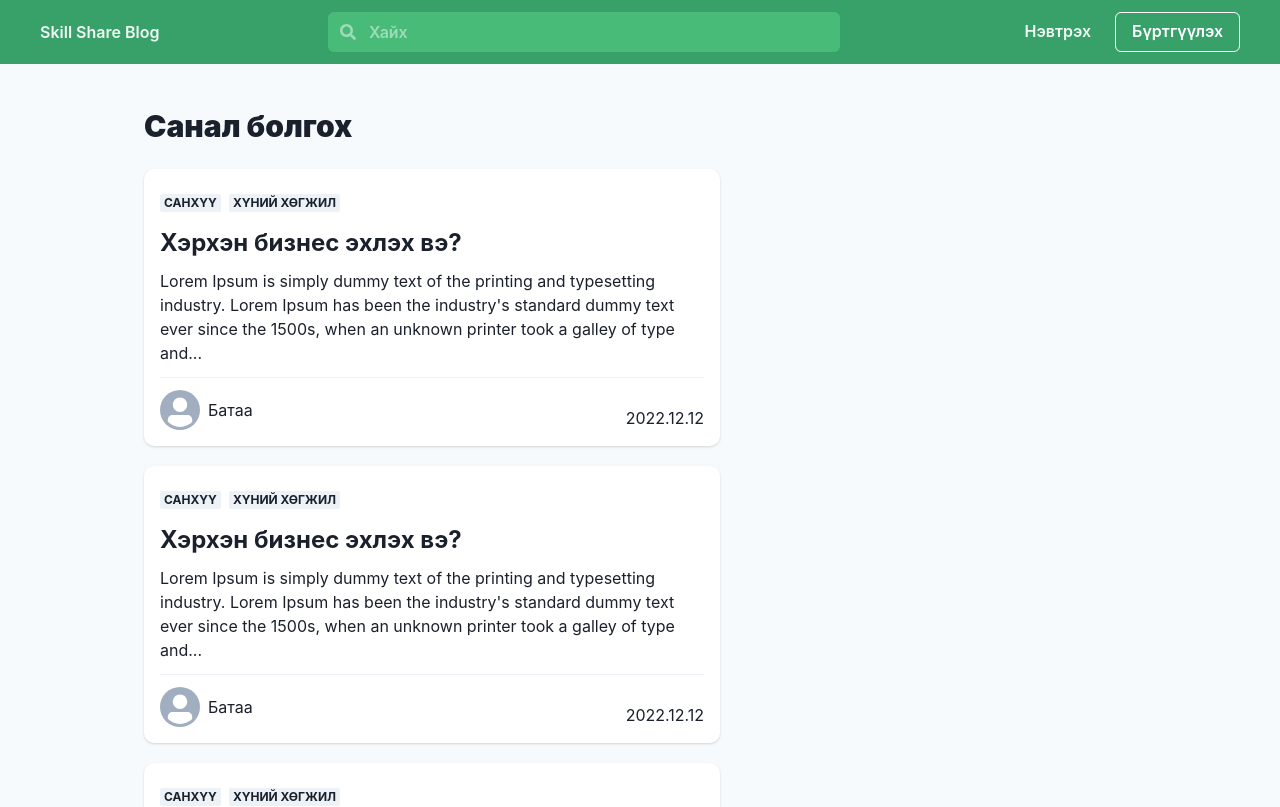
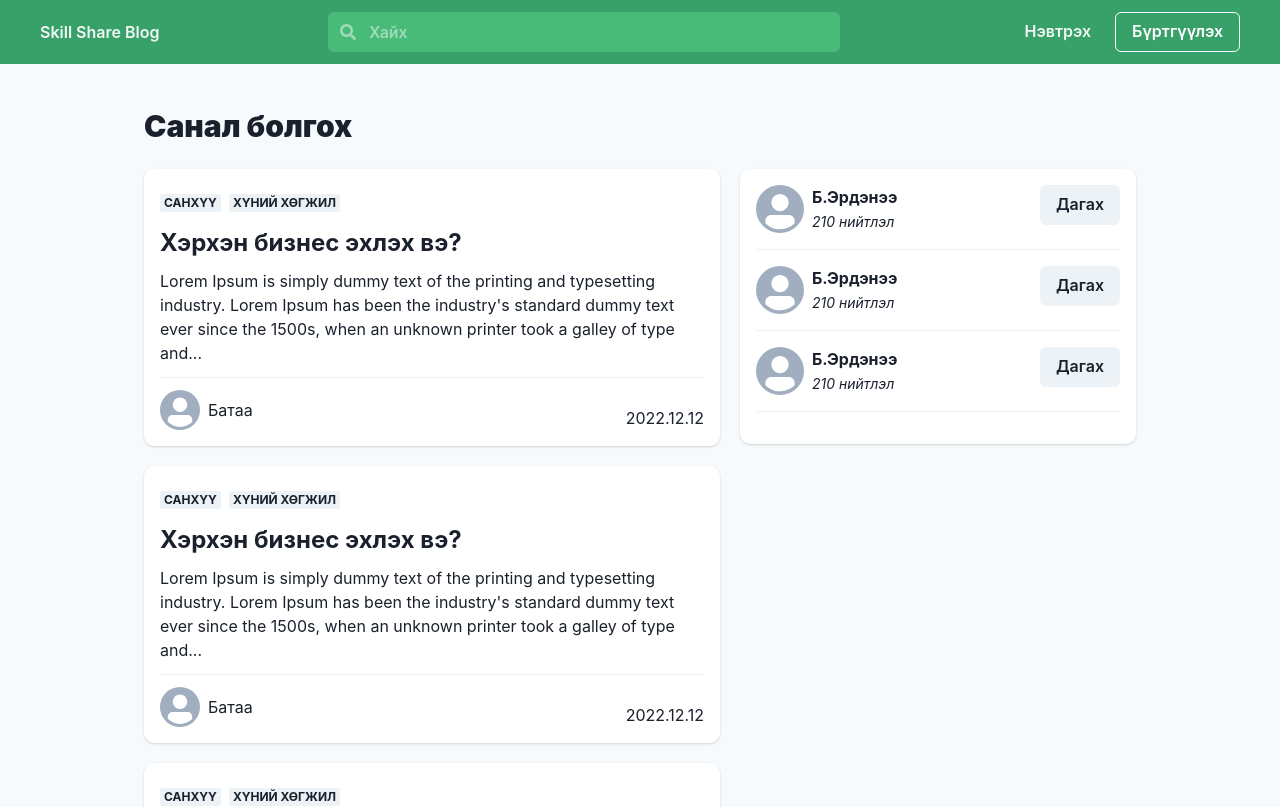
Before and after one commit to zagibest/skill-blog, a React (Create React App) app: page / in a window 1280 px wide. Shown: the top 807 px of the page. Built offline with nearby package versions, Linux system fonts and the light colour scheme; no server answers.

Commit message:
new commit

```diff
--- a/src/components/DashboardNav.js
+++ b/src/components/DashboardNav.js
@@ -42,7 +42,7 @@ export function DashboardNav({ setMenuNumber, currentMenu }) {
       bg={useColorModeValue("green.500", "gray.600")}
       // bg="#02054B"
       w="100%"
-      zIndex="1"
+      zIndex="10"
       color="whiteAlpha.900"
       position="fixed"
     >
--- a/src/components/Navbar.jsx
+++ b/src/components/Navbar.jsx
@@ -1,10 +1,6 @@
 import {
   Box,
   Button,
-  // HStack,
-  // IconButton,
-  // Spacer,
-  // useColorMode,
   useColorModeValue,
   Link,
   Menu,
--- a/src/components/PostCard.js
+++ b/src/components/PostCard.js
@@ -1,15 +1,4 @@
-import {
-  Box,
-  Text,
-  Link,
-  Badge,
-  Grid,
-  Avatar,
-  Button,
-  LinkBox,
-  LinkOverlay,
-  Divider,
-} from "@chakra-ui/react";
+import { Box, Text, Badge, Avatar, LinkBox, Divider } from "@chakra-ui/react";
 
 export const PostCard = () => {
   return (
@@ -18,7 +7,7 @@ export const PostCard = () => {
       boxShadow="base"
       p="4"
       borderRadius="10"
-      w={{ md: "xl", base: "100%" }}
+      w={{ lg: "xl", md: "lg", base: "100%" }}
       mt="5"
       bg="white"
     >
--- /dev/null
+++ b/src/components/UserProfile.js
@@ -0,0 +1,31 @@
+import {
+  Box,
+  Text,
+  Link,
+  Badge,
+  Grid,
+  Avatar,
+  Button,
+  LinkBox,
+  Divider,
+} from "@chakra-ui/react";
+
+export const UserProfile = () => {
+  return (
+    <LinkBox w="100%">
+      <Box display="flex" justifyContent="space-between">
+        <Box display="flex" justifyContent="space-between">
+          <Avatar />
+          <Box ml="2">
+            <Text fontWeight="bold">Б.Эрдэнээ</Text>
+            <Text as="i" fontSize="sm">
+              210 нийтлэл
+            </Text>
+          </Box>
+        </Box>
+        <Button>Дагах</Button>
+      </Box>
+      <Divider my="4" />
+    </LinkBox>
+  );
+};
--- a/src/pages/Dashboard.jsx
+++ b/src/pages/Dashboard.jsx
@@ -17,12 +17,13 @@ import { EditorState } from "draft-js";
 import { Editor } from "react-draft-wysiwyg";
 import "react-draft-wysiwyg/dist/react-draft-wysiwyg.css";
 import { useAuth } from "../contexts/AuthContext";
+import { collection, addDoc } from "firebase/firestore";
+import { db } from "../utils/init-firebase";
 import {
   FaSave,
   FaPaperPlane,
   FaCheck,
   FaEye,
-  FaBook,
   FaThumbsUp,
   FaComment,
   FaStar,
@@ -33,6 +34,18 @@ export default function Dashboard() {
   const { currentUser } = useAuth();
   const [open, setOpen] = useState(false);
   const [menuNumber, setMenuNumber] = useState(1);
+
+  const [title, setTitle] = useState();
+  const [body, setBody] = useState();
+
+  console.log(title, body);
+
+  // const sendData = () => {
+  //   addDoc(collection(db, "blogPosts"), {
+  //     title: title,
+  //     body: body,
+  //   });
+  // };
 
   const handleOpen = () => {
     setOpen(!open);
@@ -58,17 +71,40 @@ export default function Dashboard() {
         <Editor
           editorState={editorState}
           onEditorStateChange={this.onEditorStateChange}
+          // onChange={setBody}
           placeholder="Үндсэн нийтлэл..."
           // toolbarHidden
           wrapperClassName="wrapper-class"
           editorClassName="editor-class"
           toolbarClassName="toolbar-class"
+          // toolbar={{
+          //   options: [
+          //     "inline",
+          //     "blockType",
+          //     "fontSize",
+          //     "list",
+          //     "textAlign",
+          //     "history",
+          //   ],
+          //   inline: { inDropdown: true },
+          //   list: { inDropdown: true },
+          //   textAlign: { inDropdown: true },
+          //   link: { inDropdown: true },
+          //   history: { inDropdown: true },
+          // }}
           toolbar={{
             inline: { inDropdown: true },
             list: { inDropdown: true },
             textAlign: { inDropdown: true },
             link: { inDropdown: true },
             history: { inDropdown: true },
+            blockType: {
+              inDropdown: true,
+              options: ["Normal", "Blockquote", "Code"],
+              className: undefined,
+              component: undefined,
+              dropdownClassName: undefined,
+            },
           }}
         />
       );
@@ -131,6 +167,7 @@ export default function Dashboard() {
                     fontSize="2xl"
                     fontWeight="semibold"
                     mb="2"
+                    onChange={(e) => setTitle(e.target.value)}
                   />
                   <ControlledEditor />
                 </Box>
--- a/src/pages/Homepage.jsx
+++ b/src/pages/Homepage.jsx
@@ -4,6 +4,7 @@ import { Link, useLocation } from "react-router-dom";
 import { Layout } from "../components/Layout";
 import { useAuth } from "../contexts/AuthContext";
 import { PostCard } from "../components/PostCard";
+import { UserProfile } from "../components/UserProfile";
 
 export default function Homepage() {
   return (
@@ -13,10 +14,28 @@ export default function Homepage() {
         <Text fontWeight="black" fontSize="3xl" mt="10">
           Санал болгох
         </Text>
-        <Box>
-          <PostCard />
-          <PostCard />
-          <PostCard />
+        <Box display="flex" flexDir={{ md: "row", base: "column" }}>
+          <Box>
+            <PostCard />
+            <PostCard />
+            <PostCard />
+          </Box>
+          <Box
+            ml={{ md: "5", base: "0" }}
+            _hover={{ textDecor: "none" }}
+            boxShadow="base"
+            p="4"
+            borderRadius="10"
+            w={{ md: "md", base: "100%" }}
+            mt="5"
+            bg="white"
+            // display={{ md: "block", base: "none" }}
+            h="max-content"
+          >
+            <UserProfile />
+            <UserProfile />
+            <UserProfile />
+          </Box>
         </Box>
       </Box>
     </Layout>
--- a/src/utils/init-firebase.js
+++ b/src/utils/init-firebase.js
@@ -1,5 +1,6 @@
-import { initializeApp } from 'firebase/app'
-import { getAuth } from 'firebase/auth'
+import { initializeApp } from "firebase/app";
+import { getAuth } from "firebase/auth";
+import { getFirestore } from "firebase/firestore";
 
 const firebaseConfig = {
   apiKey: process.env.REACT_APP_API_KEY,
@@ -8,8 +9,10 @@ const firebaseConfig = {
   storageBucket: process.env.REACT_APP_STORAGE_BUCKET,
   messagingSenderId: process.env.REACT_APP_MESSAGING_SENDER_ID,
   appId: process.env.REACT_APP_APP_ID,
-}
+};
 
-const app = initializeApp(firebaseConfig)
+const app = initializeApp(firebaseConfig);
+const db = getFirestore(app);
+const auth = getAuth(app);
 
-export const auth = getAuth(app)
+export { db, auth };
```
